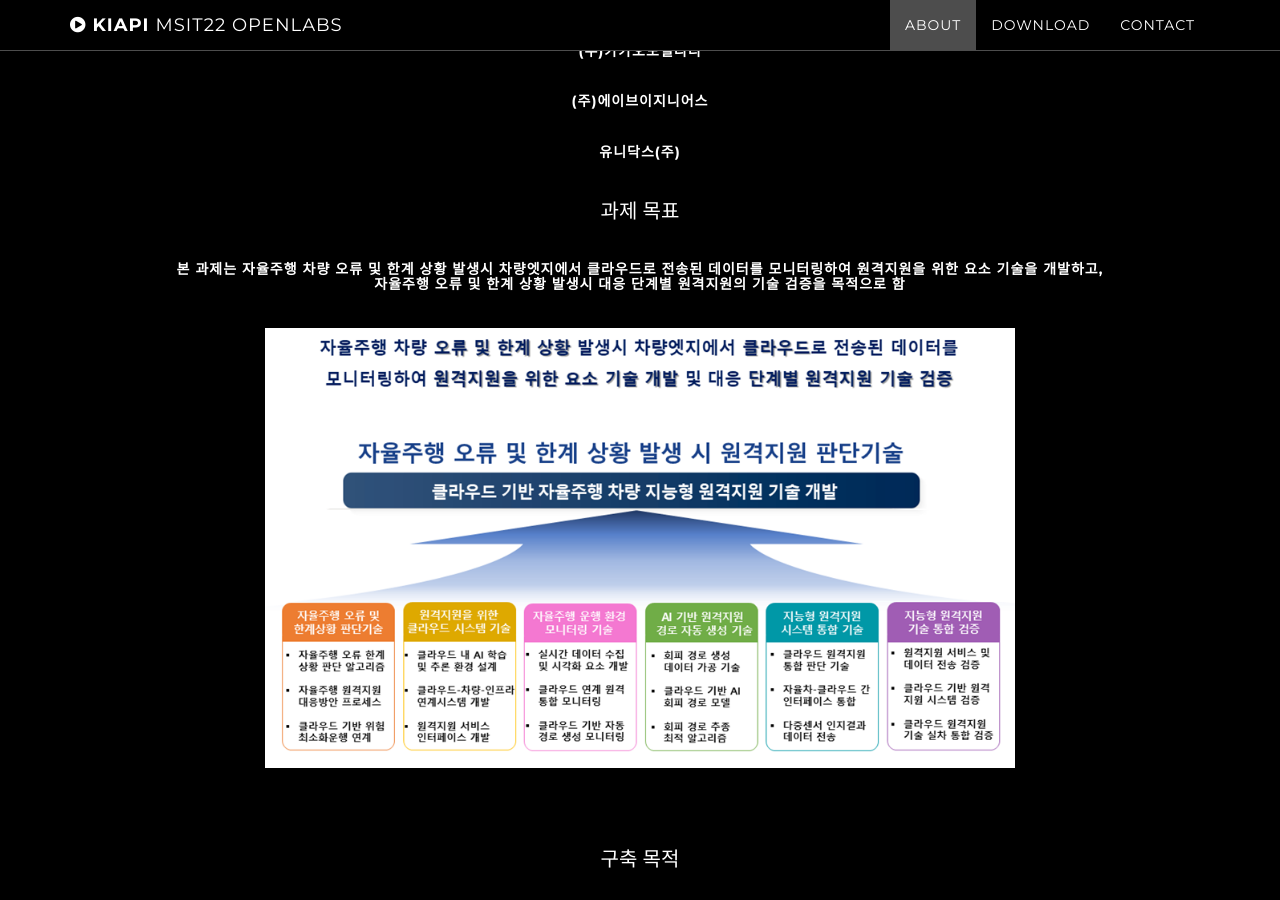
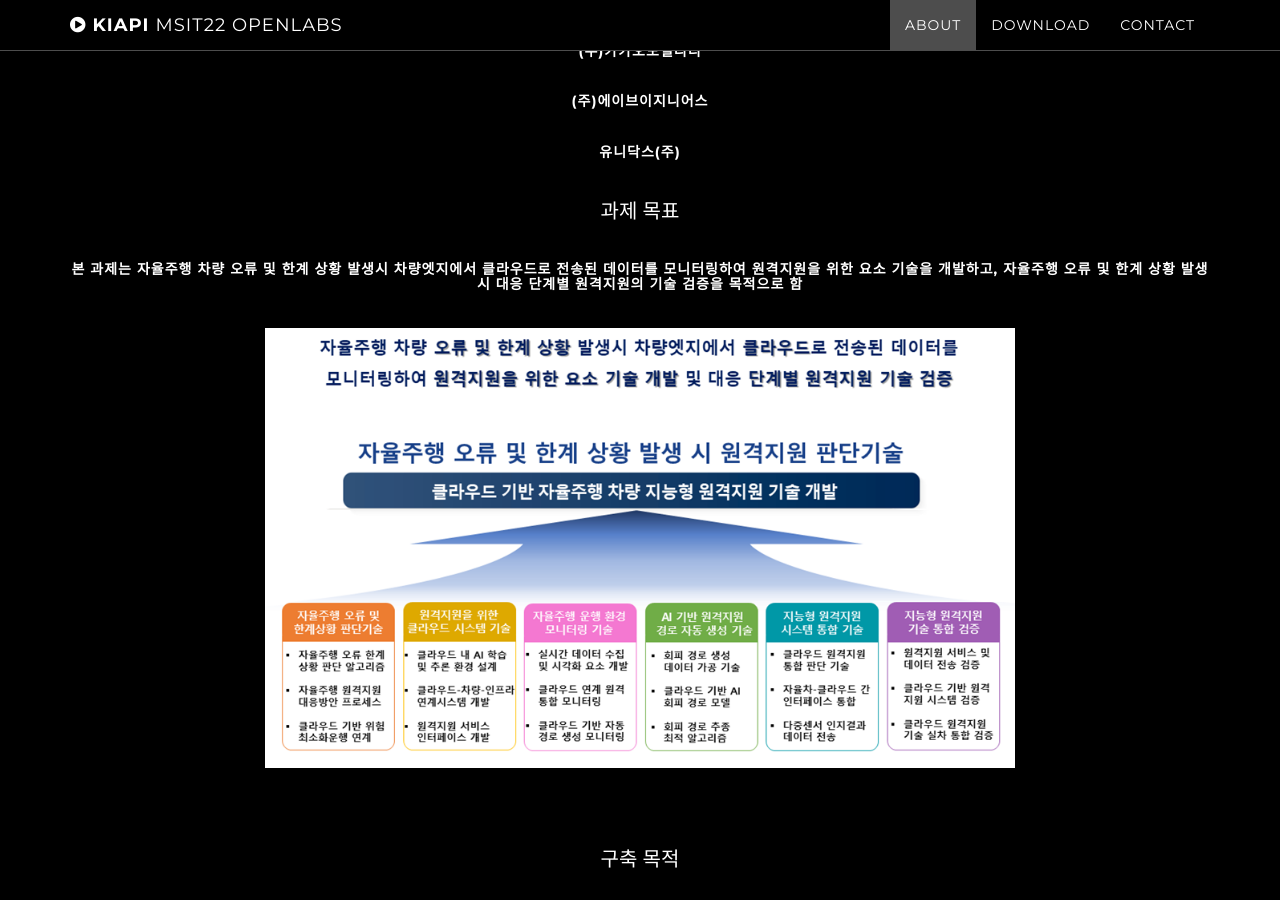
Before and after one commit to knowJang/kiapi-msit-22.github.io, a Jekyll site: the page built from index.html, in a window 1280 px wide and 900 px high, scrolled down 3870 px. Built offline with Jekyll 4.4.1, drawn with Linux system fonts in a browser that asks for light colours.

```diff
--- a/_includes/about.html
+++ b/_includes/about.html
@@ -29,7 +29,7 @@
               <h5>(주)에이브이지니어스</h5>
               <h5>유니닥스(주)</h5>
               <p>과제 목표</p>
-              <h5>본 과제는 자율주행 차량 오류 및 한계 상황 발생시 차량엣지에서 클라우드로 전송된 데이터를 모니터링하여 원격지원을 위한 요소 기술을 개발하고,<br>자율주행 오류 및 한계 상황 발생시 대응 단계별 원격지원의 기술 검증을 목적으로 함</h5>
+              <h5>본 과제는 자율주행 차량 오류 및 한계 상황 발생시 차량엣지에서 클라우드로 전송된 데이터를 모니터링하여 원격지원을 위한 요소 기술을 개발하고, 자율주행 오류 및 한계 상황 발생시 대응 단계별 원격지원의 기술 검증을 목적으로 함</h5>
               <p> <img src="img/about/project.png" width="750" height="440" class="center responsive-image"> </p><br><br>
               <p>구축 목적</p>
               <h5>이러한 과제 목표에 따라 본 과제로 부터 산출되는 소프트웨어(SW)와 데이터베이스(Database) 공개를 목적으로 함</h5>
```
